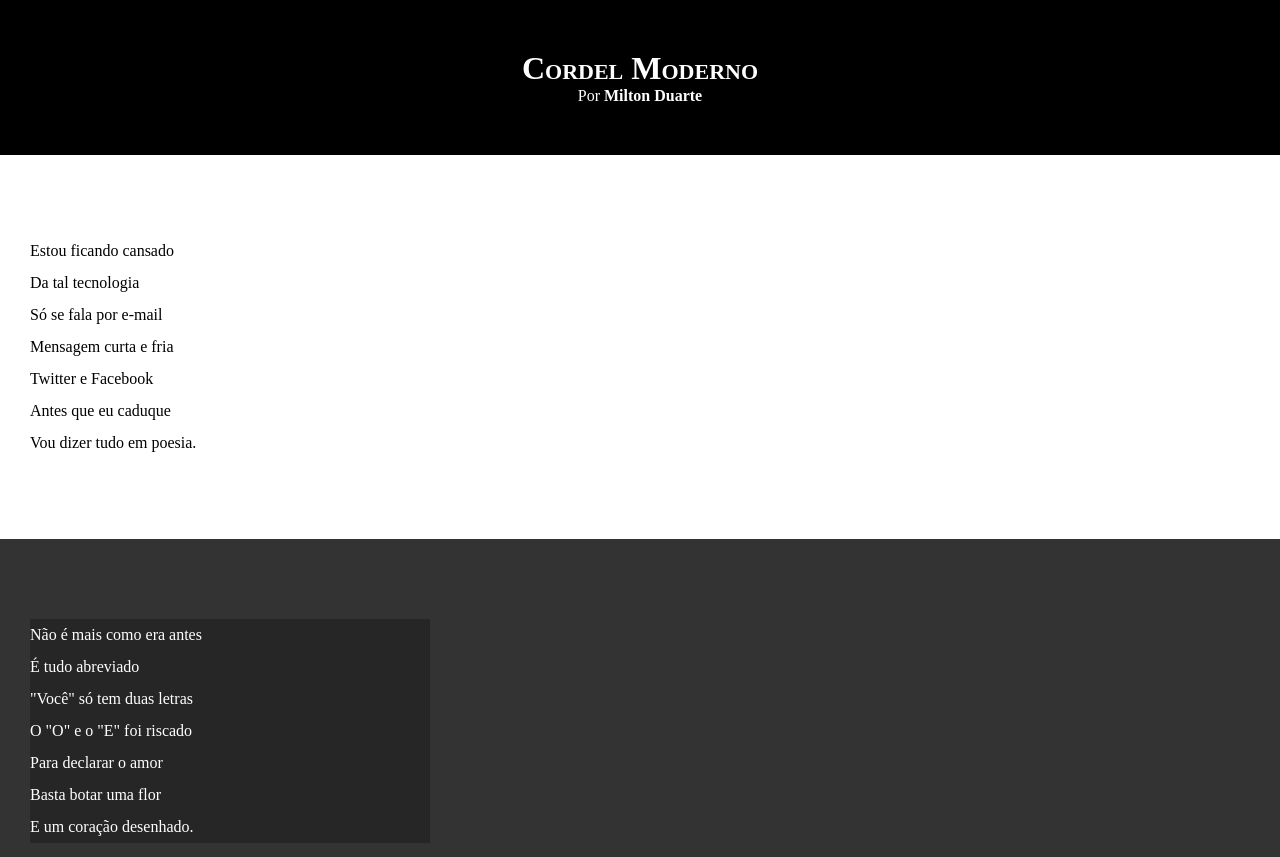
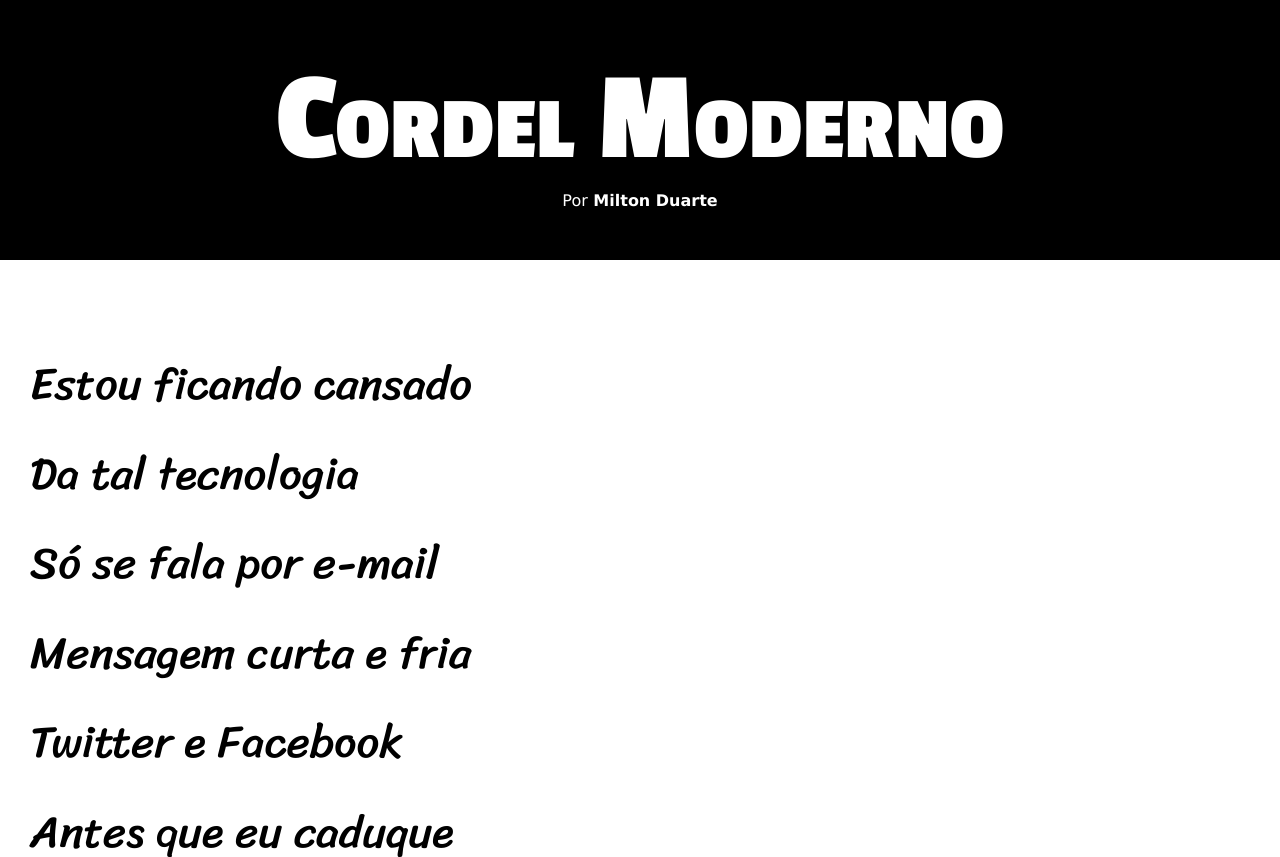
Before and after one commit to mauriciofalabretti/HTML-CSS, a plain HTML site: page Desafios/desafio12/index.html in a window 1280 px wide. Shown: the top 857 px of the page. Drawn offline with Linux system fonts and the light colour scheme.

Commit message:
atualização de estilos desafio 12

```diff
--- a/Desafios/desafio12/estilo/style.css
+++ b/Desafios/desafio12/estilo/style.css
@@ -1,4 +1,14 @@
 @charset "UTF-8";
+
+@import url('https://fonts.googleapis.com/css2?family=Limelight&family=Montserrat:ital,wght@0,100..900;1,100..900&family=Passion+One:wght@400;700;900&family=Sriracha&display=swap');
+
+@import url('https://fonts.googleapis.com/css2?family=Limelight&family=Montserrat:ital,wght@0,100..900;1,100..900&family=Passion+One:wght@400;700;900&family=Sriracha&display=swap');
+
+:root {
+    --fonte1: Verdana, Geneva, Tahoma, sans-serif;
+    --fonte2: 'Passion One', cursive;
+    --fonte3: 'Sriracha', cursive;
+}
 
 * {
     margin: 0px;
@@ -8,6 +18,7 @@
 html, body {
     min-height: 100vh;
     background-color: darkgray;
+    font-family: var(--fonte1);
 }
 
 header {
@@ -19,6 +30,8 @@ header {
 header > h1 {
     padding-top: 50px;
     font-variant: small-caps;
+    font-family: var(--fonte2);
+    font-size: 10vw;
 }
 
 header > p {
@@ -40,6 +53,8 @@ section {
     padding-bottom: 10vh;
     line-height: 2em;
     padding-left: 30px;
+    font-family: var(--fonte3);
+    font-size: 3.5vw;
 }
 
 section.normal {
@@ -53,7 +68,8 @@ section.imagem {
 }
 
 section.imagem > p {
-    width: 400px;
+    display: inline-block;
+    padding: 5px;
     background-color: rgba(0, 0, 0, 0.253);
 }
 
```
